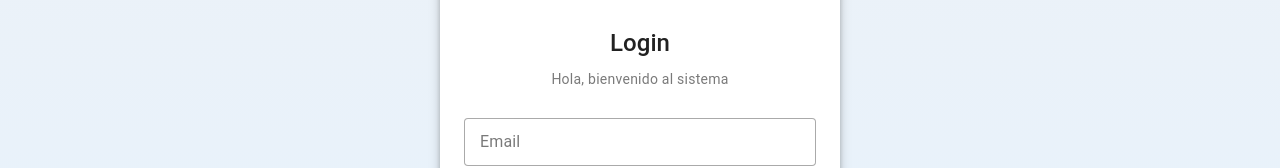
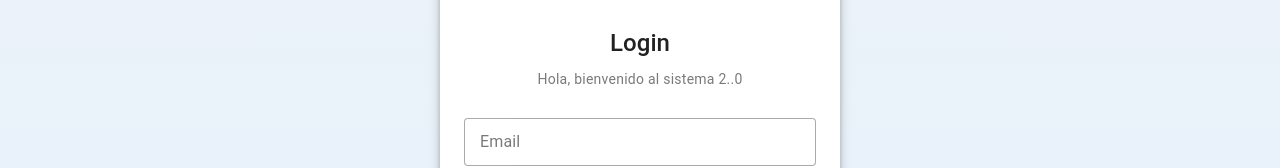
Before and after one commit to PabloAlexanderJiron/SPA_GestionDominios, a Vue app: page / in a window 1280 px wide. Shown: the part 257-425 px from the top of the page. Built offline with nearby package versions, Linux system fonts and the light colour scheme.

Commit message:
cambios en el login

```diff
--- a/src/views/autenticacion/LoginView.vue
+++ b/src/views/autenticacion/LoginView.vue
@@ -12,7 +12,7 @@
             Login
             </VCardTitle>
             <VCardSubtitle class="text-center">
-              Hola, bienvenido al sistema
+              Hola, bienvenido al sistema 2..0
             </VCardSubtitle>
             <VForm
               @submit.prevent="procesarFormulario"
```
Also changed, not shown: 1 other file (tests, documents, lock files or other folders).
